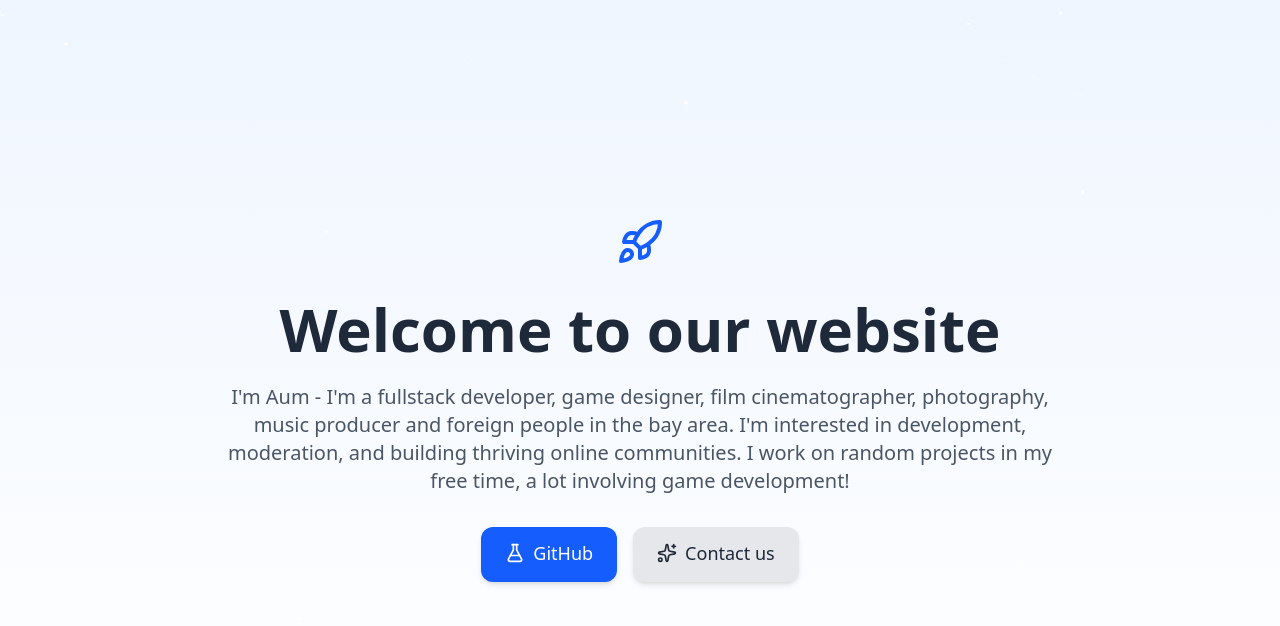
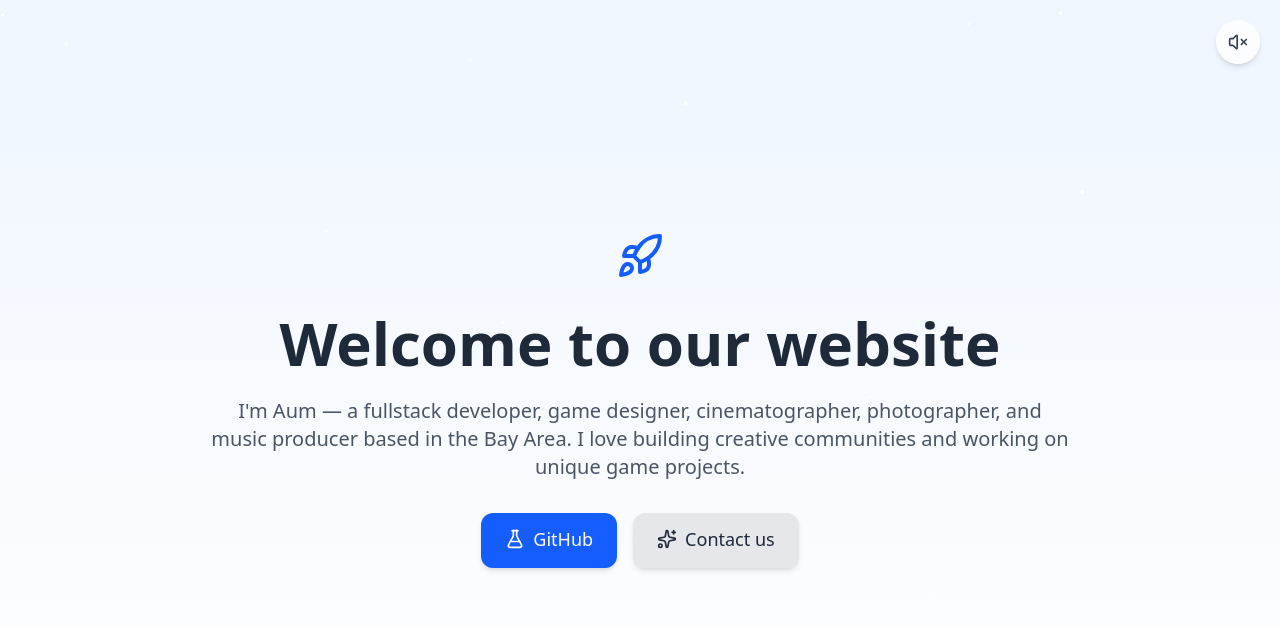
Before and after one commit to dekthaiinchina/vite-project, a React (Vite) app: page / in a window 1280 px wide. Shown: the top 626 px of the page. Built offline with nearby package versions, Linux system fonts and the light colour scheme.

Commit message:
rewrite repository

```diff
--- a/src/App.tsx
+++ b/src/App.tsx
@@ -1,9 +1,9 @@
-import { FlaskConical, Sparkles, Rocket } from 'lucide-react';
+import { FlaskConical, Sparkles, Rocket, Music2, VolumeX } from 'lucide-react';
 import { motion } from 'framer-motion';
-import { useMemo } from 'react';
+import { useMemo, useRef, useState, useEffect } from 'react';
 
 function App() {
-  // ⭐ Generate consistent stars only once
+  // 🌟 Stars
   const stars = useMemo(
     () =>
       Array.from({ length: 40 }, (_, i) => ({
@@ -16,6 +16,84 @@ function App() {
     []
   );
 
+  // 🎵 Music setup
+  const audioRef = useRef<HTMLAudioElement | null>(null);
+  const [isPlaying, setIsPlaying] = useState(false);
+  const [volume, setVolume] = useState(0);
+  const [hasInteracted, setHasInteracted] = useState(false);
+
+  useEffect(() => {
+    const audio = new Audio('/audio/bgm.mp3');
+    audio.loop = true;
+    audio.volume = 0; // start silent
+    audioRef.current = audio;
+
+    // Try autoplay silently
+    audio.play().catch(() => {
+      // ignored until user interacts
+    });
+
+    // 🖱️ On first user interaction — fade in music
+    const handleFirstInteraction = async () => {
+      if (!audioRef.current || hasInteracted) return;
+      try {
+        await audioRef.current.play();
+        fadeVolume(0.3, 1500);
+        setIsPlaying(true);
+        setHasInteracted(true);
+        localStorage.setItem('musicPlaying', 'true');
+      } catch (err) {
+        console.warn('Autoplay blocked until user interacts.');
+      }
+    };
+
+    window.addEventListener('click', handleFirstInteraction, { once: true });
+    return () => window.removeEventListener('click', handleFirstInteraction);
+  }, [hasInteracted]);
+
+  // 🎚️ Fade logic
+  const fadeVolume = (target: number, duration = 1000) => {
+    if (!audioRef.current) return;
+    const steps = 20;
+    const stepTime = duration / steps;
+    const diff = (target - volume) / steps;
+
+    let current = volume;
+    const fade = setInterval(() => {
+      current += diff;
+      if (!audioRef.current) {
+        clearInterval(fade);
+        return;
+      }
+      audioRef.current.volume = Math.max(0, Math.min(1, current));
+      setVolume(audioRef.current.volume);
+
+      if ((diff > 0 && current >= target) || (diff < 0 && current <= target)) {
+        clearInterval(fade);
+      }
+    }, stepTime);
+  };
+
+  // 🎵 Manual toggle (optional)
+  const toggleMusic = async () => {
+    if (!audioRef.current) return;
+    if (isPlaying) {
+      fadeVolume(0, 800);
+      setTimeout(() => audioRef.current?.pause(), 800);
+      setIsPlaying(false);
+      localStorage.setItem('musicPlaying', 'false');
+    } else {
+      try {
+        await audioRef.current.play();
+        fadeVolume(0.3, 800);
+        setIsPlaying(true);
+        localStorage.setItem('musicPlaying', 'true');
+      } catch {
+        console.warn('Autoplay blocked — needs user gesture');
+      }
+    }
+  };
+
   // ✨ Animation preset
   const fadeUp = {
     hidden: { opacity: 0, y: 20 },
@@ -23,8 +101,8 @@ function App() {
   };
 
   return (
-    <div className="relative overflow-hidden bg-gradient-to-b from-blue-50 to-white dark:from-gray-900 dark:to-gray-800 min-h-screen flex items-center justify-center px-4 sm:px-6 transition-colors duration-500">
-      {/* 🌌 Twinkling Stars Background */}
+    <div className="relative overflow-hidden bg-gradient-to-b from-blue-50 to-white dark:from-gray-900 dark:to-gray-800 min-h-screen flex items-center justify-center px-4 sm:px-6 transition-colors duration-500 select-none">
+      {/* 🌌 Stars */}
       <div className="absolute inset-0 overflow-hidden">
         {stars.map((star) => (
           <motion.div
@@ -47,7 +125,26 @@ function App() {
         ))}
       </div>
 
-      {/* 🚀 Main Content */}
+      {/* 🎚️ Music Toggle */}
+      <motion.button
+        onClick={toggleMusic}
+        className="absolute top-5 right-5 z-50 bg-white/80 dark:bg-gray-800/80 p-3 rounded-full shadow-md hover:scale-110 transition-transform"
+        whileTap={{ scale: 0.9 }}
+        title={isPlaying ? 'Pause Music' : 'Play Music'}
+      >
+        {isPlaying ? (
+          <motion.div
+            animate={{ rotate: [0, 10, -10, 0] }}
+            transition={{ duration: 2, repeat: Infinity }}
+          >
+            <Music2 className="w-5 h-5 text-blue-600 dark:text-blue-300" />
+          </motion.div>
+        ) : (
+          <VolumeX className="w-5 h-5 text-gray-700 dark:text-gray-300" />
+        )}
+      </motion.button>
+
+      {/* 🚀 Main Section */}
       <motion.section
         className="relative z-10 max-w-4xl text-center py-16 sm:py-20"
         initial="hidden"
@@ -89,9 +186,9 @@ function App() {
           viewport={{ once: true }}
           className="text-base sm:text-lg md:text-xl text-gray-600 dark:text-gray-300 mb-6 sm:mb-8 px-4"
         >
-          I'm Aum - I'm a fullstack developer, game designer, film cinematographer, photography, music producer and foreign people in the bay area.
-          I'm interested in development, moderation, and building thriving online communities.
-          I work on random projects in my free time, a lot involving game development!
+          I'm Aum — a fullstack developer, game designer, cinematographer,
+          photographer, and music producer based in the Bay Area. I love building
+          creative communities and working on unique game projects.
         </motion.p>
 
         <motion.div
@@ -104,23 +201,16 @@ function App() {
             href="https://github.com/dekthaiinchina"
             target="_blank"
             rel="noopener noreferrer"
-            title="Go to our GitHub"
           >
-            <button
-              aria-label="Go to our GitHub"
-              className="w-full sm:w-auto bg-blue-600 text-white px-5 sm:px-6 py-2.5 sm:py-3 rounded-xl text-base sm:text-lg hover:bg-blue-700 transition transform hover:scale-105 shadow-md hover:shadow-lg"
-            >
+            <button className="w-full sm:w-auto bg-blue-600 text-white px-5 sm:px-6 py-2.5 sm:py-3 rounded-xl text-base sm:text-lg hover:bg-blue-700 transition transform hover:scale-105 shadow-md hover:shadow-lg">
               <span className="inline-flex items-center gap-2">
                 <FlaskConical className="w-5 h-5" /> GitHub
               </span>
             </button>
           </a>
 
-          <a href="mailto:contactme@dekthaiinchina.com" title="Email us">
-            <button
-              aria-label="Email us"
-              className="w-full sm:w-auto bg-gray-200 dark:bg-gray-700 text-gray-800 dark:text-white px-5 sm:px-6 py-2.5 sm:py-3 rounded-xl text-base sm:text-lg hover:bg-gray-300 dark:hover:bg-gray-600 transition transform hover:scale-105 shadow-md hover:shadow-lg"
-            >
+          <a href="mailto:contactme@dekthaiinchina.com">
+            <button className="w-full sm:w-auto bg-gray-200 dark:bg-gray-700 text-gray-800 dark:text-white px-5 sm:px-6 py-2.5 sm:py-3 rounded-xl text-base sm:text-lg hover:bg-gray-300 dark:hover:bg-gray-600 transition transform hover:scale-105 shadow-md hover:shadow-lg">
               <span className="inline-flex items-center gap-2">
                 <Sparkles className="w-5 h-5" /> Contact us
               </span>
```
Also changed, not shown: 1 other file (tests, documents, lock files or other folders).
